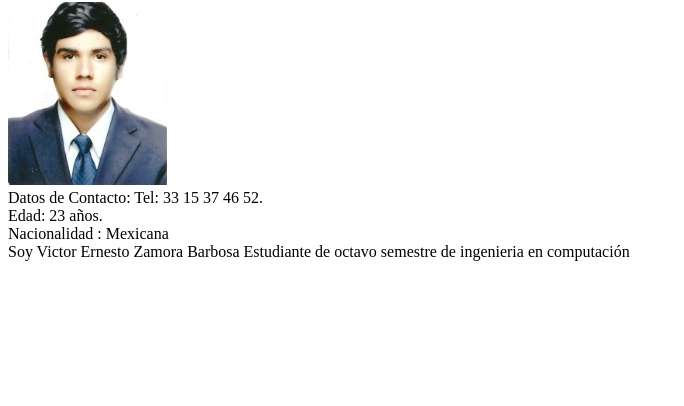
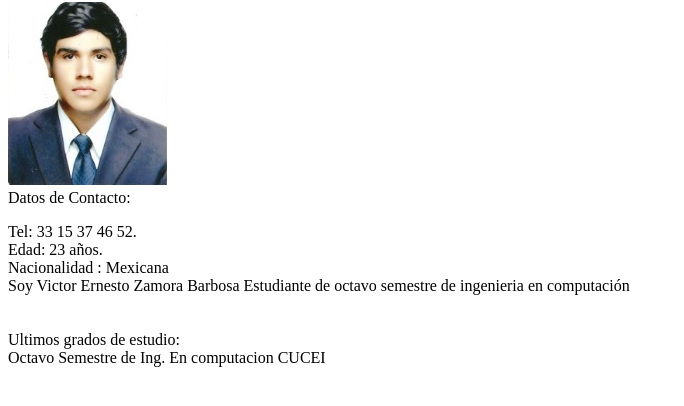
Before and after one commit to Programacion-Para-internet-Victor-Zamo/Trabajo-01, a plain HTML site: page index.html in a window 1280 px wide. Shown: the part 78-484 px from the top of the page, without its empty margins (0-684 px from the left). Drawn offline with Linux system fonts and the light colour scheme.

Commit message:
Update index.html

```diff
--- a/index.html
+++ b/index.html
@@ -3,11 +3,12 @@
 <h1> Victor Ernesto Zamora Barbosa </h1>
 <img src="./fotoCV.jpg">  <br>
 <body>
-<p1> Datos de Contacto: Tel: 33 15 37 46 52. </p1> <br>
-<p2> Edad: 23 años. </p2><br>
-<p3>Nacionalidad : Mexicana </p3><br>
-<des> Soy Victor Ernesto Zamora Barbosa  Estudiante de octavo semestre de ingenieria en computación </des> <br>
-
-
+<p1> Datos de Contacto: </p1> <br>
+<p2></p>Tel: 33 15 37 46 52. </p2> <br>
+<p3> Edad: 23 años. </p3><br>
+<p4>Nacionalidad : Mexicana </p4><br>
+<des> Soy Victor Ernesto Zamora Barbosa  Estudiante de octavo semestre de ingenieria en computación </des> <br><br> <br>
+<P5> Ultimos grados de estudio: </P5> <br>
+<p6>  Octavo Semestre de Ing. En computacion CUCEI </p6>
 </body>
 </html>
```
